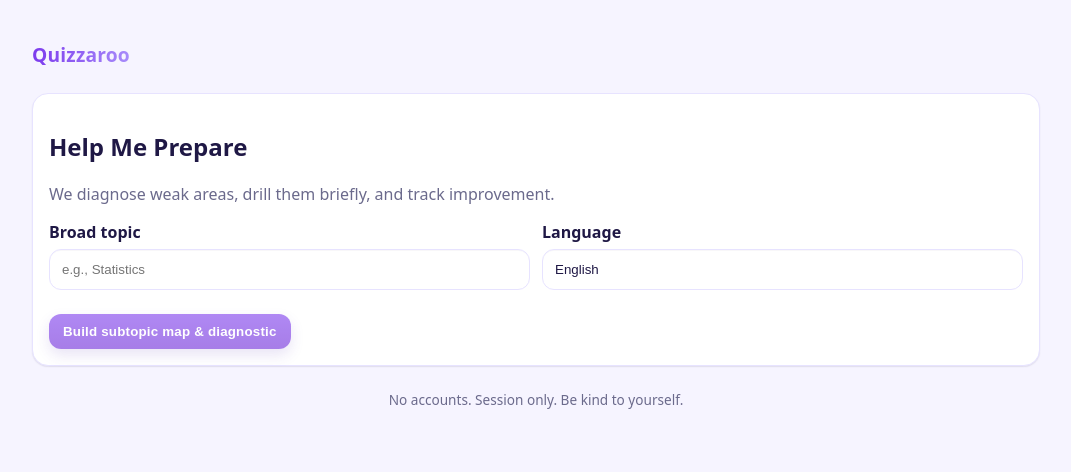
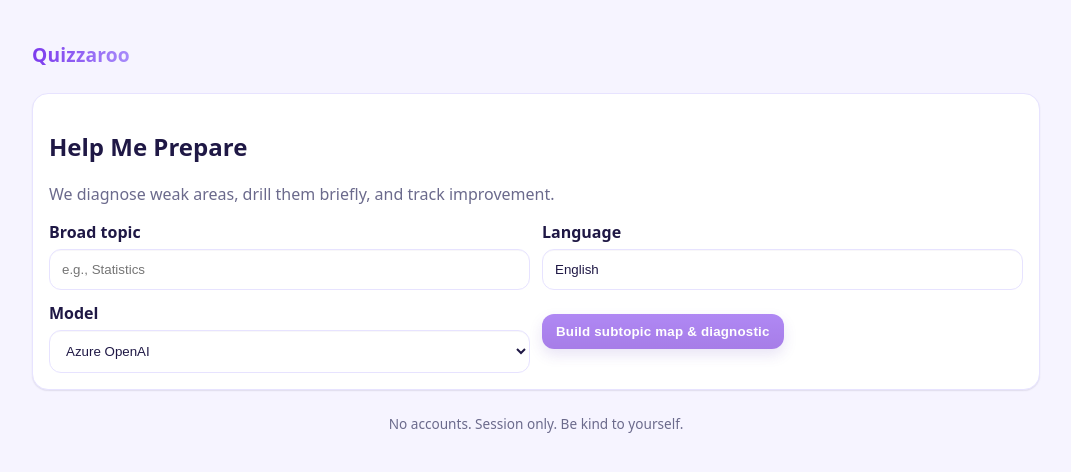
Before and after one commit to dynamiterdx/quizzing-app, a Next.js app: page /prepare in a window 1280 px wide. Shown: the top 472 px of the page, without its empty margins (104-1175 px from the left). Built offline with nearby package versions, Linux system fonts and the light colour scheme.

Commit message:
feat: Integrate Perplexity API for quiz generation and enhance loading UI

```diff
--- a/app/api/diagnostic-quiz/route.ts
+++ b/app/api/diagnostic-quiz/route.ts
@@ -1,5 +1,7 @@
 import { NextRequest, NextResponse } from 'next/server';
 import { azureChatJson, validateQuiz } from '@/lib/azure';
+import { perplexityChatJson } from '@/lib/perplexity';
+import { ModelProvider } from '@/types/quiz';
 
 const diagSchema = {
   type: 'object',
@@ -40,12 +42,16 @@ const diagSchema = {
 } as const;
 
 export async function POST(req: NextRequest) {
-  const { topic, subtopics, language } = await req.json();
+  const { topic, subtopics, language, provider }: { topic: string; subtopics: string[]; language: string; provider?: ModelProvider } = await req.json();
+  const modelProvider: ModelProvider = provider === 'perplexity' || provider === 'perplexity-pro' ? provider : 'azure';
   const system = `You are a tutor. Create a short diagnostic multiple-choice quiz sampling across given subtopics. Exactly one correct answer per question. Use Markdown and LaTeX where useful for clarity in questions, choices, and explanations (formulas $...$ / $$...$$, code in backticks). Keep questions clear and explanations brief. Return only JSON.`;
   const user = `Topic: ${topic}. Subtopics to sample: ${Array.isArray(subtopics) ? subtopics.join(', ') : ''}. Language: ${language}. Number of questions: 6. Difficulty levels available: beginner, elementary, intermediate, advanced, expert.`;
   try {
     for (let i = 0; i < 3; i++) {
-      const quiz = await azureChatJson<any>({ system, user, jsonSchema: diagSchema as any, temperature: 0.6, retries: 1 });
+      const quiz = await (modelProvider === 'azure'
+        ? azureChatJson<any>({ system, user, jsonSchema: diagSchema as any, retries: 1 })
+        : perplexityChatJson<any>({ system, user, jsonSchema: diagSchema as any, retries: 1, model: modelProvider === 'perplexity-pro' ? 'sonar-pro' : 'sonar' })
+      );
       const v = validateQuiz(quiz);
       if (v.ok) return NextResponse.json(quiz);
     }
--- a/app/api/drill-quiz/route.ts
+++ b/app/api/drill-quiz/route.ts
@@ -1,5 +1,7 @@
 import { NextRequest, NextResponse } from 'next/server';
 import { azureChatJson, validateQuiz } from '@/lib/azure';
+import { perplexityChatJson } from '@/lib/perplexity';
+import { ModelProvider } from '@/types/quiz';
 
 const drillSchema = {
   type: 'object',
@@ -36,12 +38,16 @@ const drillSchema = {
 } as const;
 
 export async function POST(req: NextRequest) {
-  const { topic, targetSubtopics, targetDifficulty, language } = await req.json();
+  const { topic, targetSubtopics, targetDifficulty, language, provider }: { topic: string; targetSubtopics: string[]; targetDifficulty: string; language: string; provider?: ModelProvider } = await req.json();
+  const modelProvider: ModelProvider = provider === 'perplexity' || provider === 'perplexity-pro' ? provider : 'azure';
   const system = `You are a tutor. Create a short drill quiz focusing on the selected subtopics. Keep clarity high and explanations brief. Exactly one correct answer per question. Use Markdown and LaTeX where helpful in questions, choices, and explanations (math $...$ / $$...$$, code in backticks). Return only JSON.`;
   const user = `Topic: ${topic}. Focus subtopics: ${Array.isArray(targetSubtopics) ? targetSubtopics.join(', ') : ''}. Difficulty: ${targetDifficulty} (levels: beginner, elementary, intermediate, advanced, expert). Language: ${language}. Questions: 4.`;
   try {
     for (let i = 0; i < 3; i++) {
-      const quiz = await azureChatJson<any>({ system, user, jsonSchema: drillSchema as any, temperature: 0.6, retries: 1 });
+      const quiz = await (modelProvider === 'azure'
+        ? azureChatJson<any>({ system, user, jsonSchema: drillSchema as any, retries: 1 })
+        : perplexityChatJson<any>({ system, user, jsonSchema: drillSchema as any, retries: 1, model: modelProvider === 'perplexity-pro' ? 'sonar-pro' : 'sonar' })
+      );
       const v = validateQuiz(quiz);
       if (v.ok) return NextResponse.json(quiz);
     }
--- a/app/api/generate-quiz/route.ts
+++ b/app/api/generate-quiz/route.ts
@@ -1,5 +1,7 @@
 import { NextRequest, NextResponse } from 'next/server';
 import { azureChatJson, validateQuiz } from '@/lib/azure';
+import { perplexityChatJson } from '@/lib/perplexity';
+import { ModelProvider } from '@/types/quiz';
 
 const quizSchema = {
   type: 'object',
@@ -47,7 +49,8 @@ const quizSchema = {
 } as const;
 
 export async function POST(req: NextRequest) {
-  const { topic, difficulty, numQuestions, timed, language } = await req.json();
+  const { topic, difficulty, numQuestions, timed, language, provider }: { topic: string; difficulty: string; numQuestions: number; timed: boolean; language: string; provider?: ModelProvider } = await req.json();
+  const modelProvider: ModelProvider = provider === 'perplexity' || provider === 'perplexity-pro' ? provider : 'azure';
 
   const system = `You are a helpful quiz generator. Create clear multiple-choice questions with exactly one correct answer, age-appropriate, no tricks, no duplicates. Use Markdown and LaTeX where helpful in questions, choices, and explanations (e.g., math with $...$ / $$...$$, code/SQL in backticks). Keep explanations brief. Return only JSON using the provided schema.`;
   const user = `Generate a focused quiz on topic: "${topic}". Difficulty: ${difficulty} (levels: beginner, elementary, intermediate, advanced, expert). Language: ${language}. Number of questions: ${numQuestions}. Timed: ${timed ? 'yes' : 'no'}. Ensure one unambiguous correct option per question. Use Markdown/LaTeX where appropriate.`;
@@ -55,15 +58,26 @@ export async function POST(req: NextRequest) {
   // Attempt up to 2 retries plus validation loop
   for (let attempt = 0; attempt < 3; attempt++) {
     try {
-      const quiz = await azureChatJson<any>({
+      if (modelProvider === 'azure') {
+        const quiz = await azureChatJson<any>({
+          system,
+          user,
+          jsonSchema: quizSchema as any,
+          retries: 1,
+        });
+        const v = validateQuiz(quiz);
+        if (v.ok) return NextResponse.json(quiz);
+      } else {
+        const quiz = await perplexityChatJson<any>({
         system,
         user,
         jsonSchema: quizSchema as any,
-        temperature: 0.6,
-        retries: 1,
-      });
-      const v = validateQuiz(quiz);
-      if (v.ok) return NextResponse.json(quiz);
+          retries: 1,
+          model: modelProvider === 'perplexity-pro' ? 'sonar-pro' : 'sonar',
+        });
+        const v = validateQuiz(quiz);
+        if (v.ok) return NextResponse.json(quiz);
+      }
     } catch (e: any) {
       if (attempt === 2) return NextResponse.json({ error: e?.message || 'Failed to generate quiz' }, { status: 500 });
     }
--- a/app/api/subtopic-map/route.ts
+++ b/app/api/subtopic-map/route.ts
@@ -1,5 +1,7 @@
 import { NextRequest, NextResponse } from 'next/server';
 import { azureChatJson } from '@/lib/azure';
+import { perplexityChatJson } from '@/lib/perplexity';
+import { ModelProvider } from '@/types/quiz';
 
 const mapSchema = {
   type: 'object',
@@ -47,11 +49,15 @@ const mapSchema = {
 } as const;
 
 export async function POST(req: NextRequest) {
-  const { topic, language } = await req.json();
+  const { topic, language, provider }: { topic: string; language: string; provider?: ModelProvider } = await req.json();
+  const modelProvider: ModelProvider = provider === 'perplexity' || provider === 'perplexity-pro' ? provider : 'azure';
   const system = `You are a tutor. Build a small, practical subtopic map (2–3 levels max) covering the essential parts of the given topic. Keep names concise and intuitive. Return only JSON.`;
   const user = `Topic: ${topic}. Language: ${language}. Keep the map small and useful for practice.`;
   try {
-    const data = await azureChatJson<any>({ system, user, jsonSchema: mapSchema as any, temperature: 0.5, retries: 1 });
+    const data = await (modelProvider === 'azure'
+      ? azureChatJson<any>({ system, user, jsonSchema: mapSchema as any, retries: 1 })
+      : perplexityChatJson<any>({ system, user, jsonSchema: mapSchema as any, retries: 1, model: modelProvider === 'perplexity-pro' ? 'sonar-pro' : 'sonar' })
+    );
     return NextResponse.json(data);
   } catch (e: any) {
     return NextResponse.json({ error: e?.message || 'Failed to generate subtopics' }, { status: 500 });
--- a/app/prepare/page.tsx
+++ b/app/prepare/page.tsx
@@ -2,7 +2,7 @@
 import { useCallback, useMemo, useState } from 'react';
 import { ErrorNotice } from '@/components/ErrorNotice';
 import { QuizRunner } from '@/components/QuizRunner';
-import { QuizSet, SubtopicNode, SubtopicScore, PrepSummary } from '@/types/quiz';
+import { QuizSet, SubtopicNode, SubtopicScore, PrepSummary, ModelProvider } from '@/types/quiz';
 import { LoadingQuiz } from '@/components/LoadingQuiz';
 
 type Step = 'map' | 'diagnostic' | 'select' | 'drill' | 'summary';
@@ -10,6 +10,7 @@ type Step = 'map' | 'diagnostic' | 'select' | 'drill' | 'summary';
 export default function PreparePage() {
   const [topic, setTopic] = useState('');
   const [language, setLanguage] = useState('English');
+  const [provider, setProvider] = useState<ModelProvider>('azure');
   const [step, setStep] = useState<Step>('map');
   const [map, setMap] = useState<SubtopicNode[] | null>(null);
   const [loading, setLoading] = useState(false);
@@ -23,14 +24,14 @@ export default function PreparePage() {
   const buildMap = useCallback(async () => {
     setLoading(true); setError(null); setMap(null);
     try {
-      const res = await fetch('/api/subtopic-map', { method: 'POST', headers: { 'Content-Type': 'application/json' }, body: JSON.stringify({ topic, language }) });
+      const res = await fetch('/api/subtopic-map', { method: 'POST', headers: { 'Content-Type': 'application/json' }, body: JSON.stringify({ topic, language, provider }) });
       if (!res.ok) throw new Error(await res.text());
       const data = await res.json();
       setMap(data.subtopics);
       setStep('diagnostic');
       // generate diagnostic quiz sampling map top-level subtopics
       const sample = (data.subtopics || []).slice(0, 6).map((s: any) => s.name);
-      const dres = await fetch('/api/diagnostic-quiz', { method: 'POST', headers: { 'Content-Type': 'application/json' }, body: JSON.stringify({ topic, subtopics: sample, language }) });
+      const dres = await fetch('/api/diagnostic-quiz', { method: 'POST', headers: { 'Content-Type': 'application/json' }, body: JSON.stringify({ topic, subtopics: sample, language, provider }) });
       if (!dres.ok) throw new Error(await dres.text());
       const dq = await dres.json();
       setDiagnosticQuiz({ topic, difficulty: 'beginner', language, timed: false, questions: dq.questions });
@@ -38,7 +39,7 @@ export default function PreparePage() {
       setError('Failed to build subtopic map or diagnostic. Please retry.');
       setStep('map');
     } finally { setLoading(false); }
-  }, [topic, language]);
+  }, [topic, language, provider]);
 
   const onDiagnosticDone = useCallback((missed: any[], quiz: QuizSet) => {
     // Compute per-subtopic correctness
@@ -64,7 +65,7 @@ export default function PreparePage() {
   const startDrill = useCallback(async () => {
     setLoading(true); setError(null);
     try {
-      const res = await fetch('/api/drill-quiz', { method: 'POST', headers: { 'Content-Type': 'application/json' }, body: JSON.stringify({ topic, targetSubtopics: weakSubtopics, targetDifficulty: drillDifficulty, language }) });
+      const res = await fetch('/api/drill-quiz', { method: 'POST', headers: { 'Content-Type': 'application/json' }, body: JSON.stringify({ topic, targetSubtopics: weakSubtopics, targetDifficulty: drillDifficulty, language, provider }) });
       if (!res.ok) throw new Error(await res.text());
       const dq = await res.json();
       setDrillQuiz({ topic, difficulty: drillDifficulty, language, timed: false, questions: dq.questions });
@@ -72,7 +73,7 @@ export default function PreparePage() {
     } catch (e: any) {
       setError('Failed to start drill. Please retry.');
     } finally { setLoading(false); }
-  }, [topic, weakSubtopics, drillDifficulty, language]);
+  }, [topic, weakSubtopics, drillDifficulty, language, provider]);
 
   const updateScoresAfterDrill = useCallback((correctPct: number) => {
     setScores((s) => {
@@ -116,6 +117,14 @@ export default function PreparePage() {
           <div>
             <label htmlFor="language">Language</label>
             <input id="language" value={language} onChange={(e) => setLanguage(e.target.value)} />
+          </div>
+          <div>
+            <label htmlFor="provider-select">Model</label>
+            <select id="provider-select" value={provider} onChange={(e) => setProvider(e.target.value as ModelProvider)}>
+              <option value="azure">Azure OpenAI</option>
+              <option value="perplexity">Perplexity Sonar</option>
+              <option value="perplexity-pro">Perplexity Sonar Pro</option>
+            </select>
           </div>
           <div className="mt-2">
             <button onClick={buildMap} disabled={loading || topic.trim().length < 3}>{loading ? 'Thinking…' : 'Build subtopic map & diagnostic'}</button>
--- a/components/LoadingQuiz.tsx
+++ b/components/LoadingQuiz.tsx
@@ -1,7 +1,11 @@
 "use client";
 export function LoadingQuiz({ label = 'Generating your quiz…' }: { label?: string }) {
   return (
-    <div className="mt-3 card">
+    <div className="mt-3 card loading-card">
+      <div className="loader-top" aria-hidden>
+        <div className="loader-glow" />
+        <div className="loader-trophy">🏆</div>
+      </div>
       <div className="loader-wrap">
         <div className="loader-spinner" aria-hidden />
         <div className="loader-title shimmer" style={{ width: '60%' }} />
--- /dev/null
+++ b/lib/perplexity.ts
@@ -0,0 +1,77 @@
+const perplexityEndpoint = 'https://api.perplexity.ai/chat/completions';
+const perplexityKey = process.env.PERPLEXITY_API_KEY;
+
+if (!perplexityKey) {
+  console.warn('[Perplexity] Missing PERPLEXITY_API_KEY. Set it to enable sonar model.');
+}
+
+type Schema = Record<string, unknown>;
+
+function tryParseJson<T>(text: string): T {
+  try { return JSON.parse(text) as T; } catch {}
+  const first = text.indexOf('{');
+  const last = text.lastIndexOf('}');
+  if (first !== -1 && last !== -1 && last > first) {
+    return JSON.parse(text.slice(first, last + 1)) as T;
+  }
+  throw new Error('Model did not return valid JSON');
+}
+
+export async function perplexityChatJson<T>({
+  system,
+  user,
+  jsonSchema,
+  retries = 1,
+  model = 'sonar',
+}: {
+  system: string;
+  user: string;
+  jsonSchema: Schema;
+  retries?: number;
+  model?: 'sonar' | 'sonar-pro';
+}): Promise<T> {
+  if (!perplexityKey) throw new Error('PERPLEXITY_API_KEY not configured');
+
+  const body = {
+    model,
+    temperature: 0.2,
+    messages: [
+      {
+        role: 'system',
+        content: `${system}\nReturn only valid JSON that matches the schema.\nSchema: ${JSON.stringify(jsonSchema)}`,
+      },
+      { role: 'user', content: `${user}\nRespond strictly with JSON.` },
+    ],
+  };
+
+  const doCall = async (): Promise<T> => {
+    const res = await fetch(perplexityEndpoint, {
+      method: 'POST',
+      headers: {
+        'Content-Type': 'application/json',
+        Accept: 'application/json',
+        Authorization: `Bearer ${perplexityKey}`,
+      },
+      body: JSON.stringify(body),
+    });
+    if (!res.ok) {
+      const txt = await res.text().catch(() => '');
+      throw new Error(`Perplexity error ${res.status}: ${txt}`);
+    }
+    const data = await res.json();
+    const text: string | undefined = data?.choices?.[0]?.message?.content;
+    if (!text) throw new Error('Empty response from Perplexity');
+    return tryParseJson<T>(text);
+  };
+
+  let lastErr: unknown;
+  for (let i = 0; i <= retries; i++) {
+    try {
+      return await doCall();
+    } catch (err) {
+      lastErr = err;
+      await new Promise((r) => setTimeout(r, 400 + i * 200));
+    }
+  }
+  throw lastErr instanceof Error ? lastErr : new Error('Perplexity call failed');
+}
--- a/types/quiz.ts
+++ b/types/quiz.ts
@@ -1,4 +1,6 @@
 export type Difficulty = 'beginner' | 'elementary' | 'intermediate' | 'advanced' | 'expert';
+
+export type ModelProvider = 'azure' | 'perplexity' | 'perplexity-pro';
 
 export interface QuizQuestion {
   id: string;
```
Also changed, not shown: app/globals.css (+12 -0 lines), app/targeted/page.tsx (+12 -3 lines), 2 other files (tests, documents, lock files or other folders).
